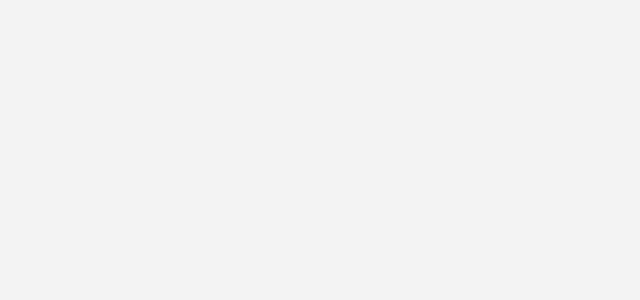
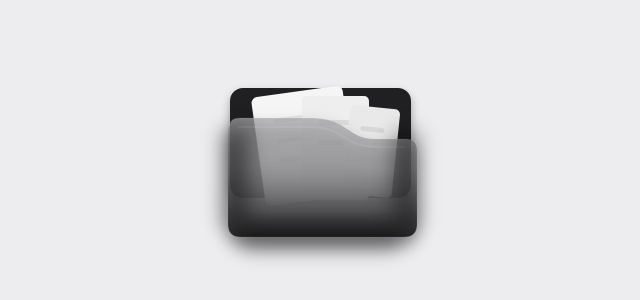
Before and after one commit to im-pira/micro-ui, a React (Vite) app: page /experiments/folder in a window 1280 px wide. Before the commit this address had no page. Shown: the part 236-536 px from the top of the page, without its empty margins (321-961 px from the left). Built offline with nearby package versions, Linux system fonts and the light colour scheme; a web font is replaced by a local one.

Commit message:
feat: add frosted folder design experiment

```diff
--- a/src/App.tsx
+++ b/src/App.tsx
@@ -10,8 +10,7 @@ import LoveToggle from "./experiments/love-toggle/LoveToggle";
 import MusicPlayer from "./experiments/music-player/MusicPlayer";
 import Knob from "./experiments/knob/Knob";
 import WalletHolder from "./experiments/wallet-holder/WalletHolder";
-import GlassFolder from "./experiments/metalic-folder/MetallicFolder";
-import MetallicFolder from "./experiments/metalic-folder/MetallicFolder";
+import Folder from "./experiments/folder/Folder";
 
 function App() {
   return (
@@ -59,8 +58,8 @@ function App() {
           element={<WalletHolder />}
         />
         <Route
-          path="/experiments/metallic-folder"
-          element={<MetallicFolder />}
+          path="/experiments/folder"
+          element={<Folder />}
         />
       </Routes>
     </BrowserRouter>
--- /dev/null
+++ b/src/experiments/folder/Folder.tsx
@@ -0,0 +1,47 @@
+export default function Folder() {
+  return (
+    <div className="grid min-h-screen place-items-center bg-[#ededf0]">
+      <div className="relative h-[232px] w-[286px]">
+        <div className="absolute left-[54px] top-[40px] h-[110px] w-[181px] rounded-[13px] bg-[#202022] shadow-[0_5px_10px_#0005]" />
+
+        <div className="absolute left-[82px] top-[43px] h-[110px] w-[92px] -rotate-[8deg] rounded-[6px] bg-[#f5f5f5] shadow-sm">
+          <i className="absolute left-5 top-6 h-[5px] w-12 rounded-full bg-black/[.07]" />
+          <i className="absolute left-5 top-11 h-[5px] w-14 rounded-full bg-black/[.07]" />
+          <i className="absolute left-5 top-16 h-[5px] w-10 rounded-full bg-black/[.06]" />
+        </div>
+
+        <div className="absolute left-[126px] top-[48px] h-[104px] w-[67px] rounded-[5px] bg-[#eeeeef]">
+          <i className="absolute left-4 top-6 h-[5px] w-8 rounded-full bg-black/[.07]" />
+          <i className="absolute left-4 top-11 h-[5px] w-7 rounded-full bg-black/[.06]" />
+        </div>
+
+        <div className="absolute left-[170px] top-[59px] h-[89px] w-[50px] rotate-[6deg] rounded-[5px] bg-[#e9e9ea]">
+          <i className="absolute left-3 top-5 h-[5px] w-6 rounded-full bg-black/[.07]" />
+          <i className="absolute left-3 top-10 h-[5px] w-5 rounded-full bg-black/[.06]" />
+        </div>
+
+        <svg viewBox="0 0 210 130" className="absolute left-[40px] top-[68px] h-[130px] w-[210px] drop-shadow-[0_8px_8px_#0005]">
+          <defs>
+            <linearGradient id="front" x1="0" y1="0" x2="0" y2="1">
+              <stop stopColor="#a6a6a8" stopOpacity=".73" />
+              <stop offset=".42" stopColor="#7c7c7f" stopOpacity=".78" />
+              <stop offset="1" stopColor="#242426" stopOpacity=".97" />
+            </linearGradient>
+            <filter id="soft"><feGaussianBlur stdDeviation="4"/></filter>
+          </defs>
+
+          <path d="M14 9Q14 2 24 2H96Q113 2 125 9L139 18Q147 23 160 23H190Q201 23 201 35V108Q201 121 188 121H25Q12 121 12 108V18Q12 9 14 9Z"
+            fill="url(#front)" stroke="#fff" strokeOpacity=".08" />
+
+          <path d="M22 11H96Q111 11 123 18L137 26Q147 31 159 31H190"
+            fill="none" stroke="#fff" strokeOpacity=".08" strokeWidth="2" />
+        </svg>
+
+        <div className="absolute left-[67px] top-[88px] h-[64px] w-[148px] rounded-[28px] bg-white/[.12] blur-[12px]" />
+        <div className="absolute left-[46px] top-[82px] h-[99px] w-[25px] bg-black/40 blur-[10px]" />
+        <div className="absolute right-[43px] top-[84px] h-[98px] w-[25px] bg-black/40 blur-[10px]" />
+        <div className="absolute bottom-[31px] left-[62px] h-[25px] w-[165px] rounded-full bg-black/45 blur-[10px]" />
+      </div>
+    </div>
+  );
+}
--- /dev/null
+++ b/src/experiments/folder/page.tsx
@@ -0,0 +1,5 @@
+import Folder from "./Folder";
+
+export default function Page() {
+    return <Folder />;
+}
--- a/src/pages/Home.tsx
+++ b/src/pages/Home.tsx
@@ -11,7 +11,7 @@ const experiments = [
   ["08", "music player", "/experiments/music-player"],
   ["09", "knob rotator", "/experiments/knob"],
   ["10", "wallet holder", "/experiments/wallet-holder"],
-  ["11", "metallic folder", "/experiments/metallic-folder"],
+  ["11", "folder", "/experiments/folder"],
 ];
 
 export default function Home() {
```
